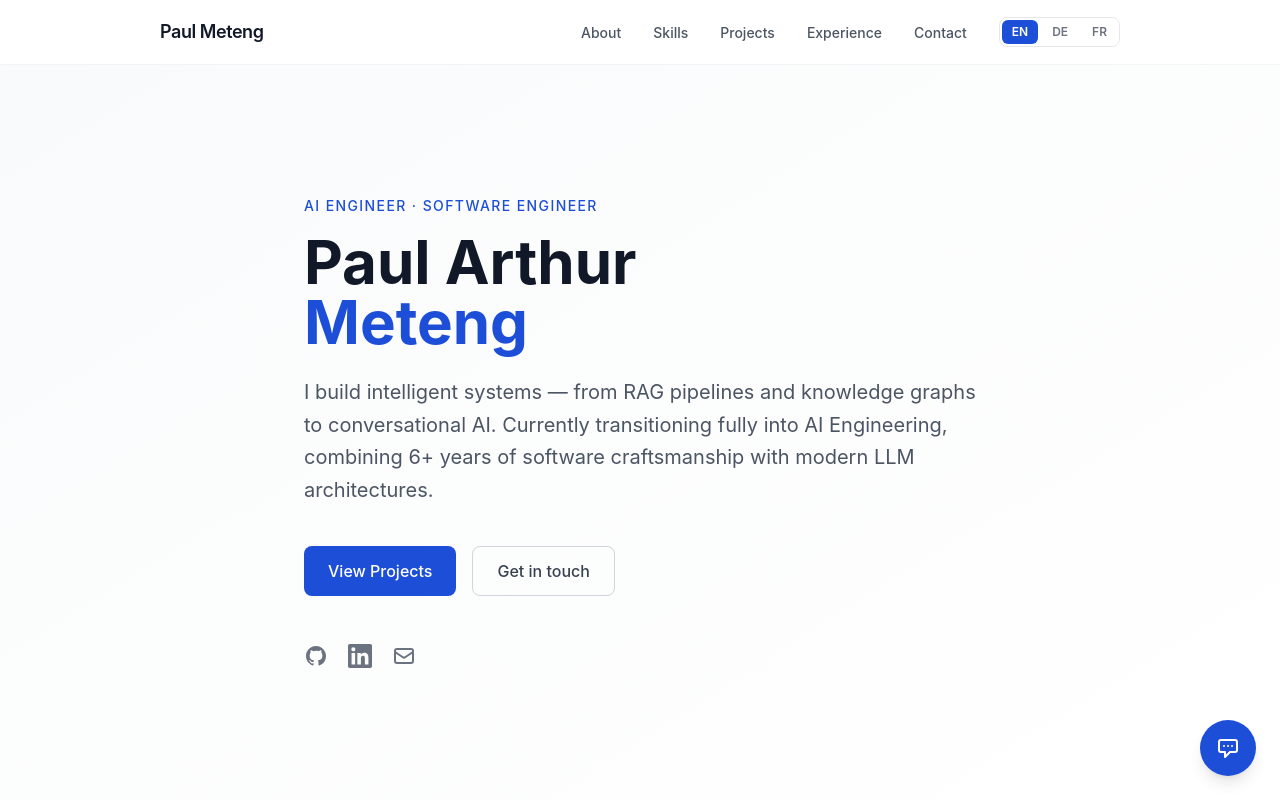
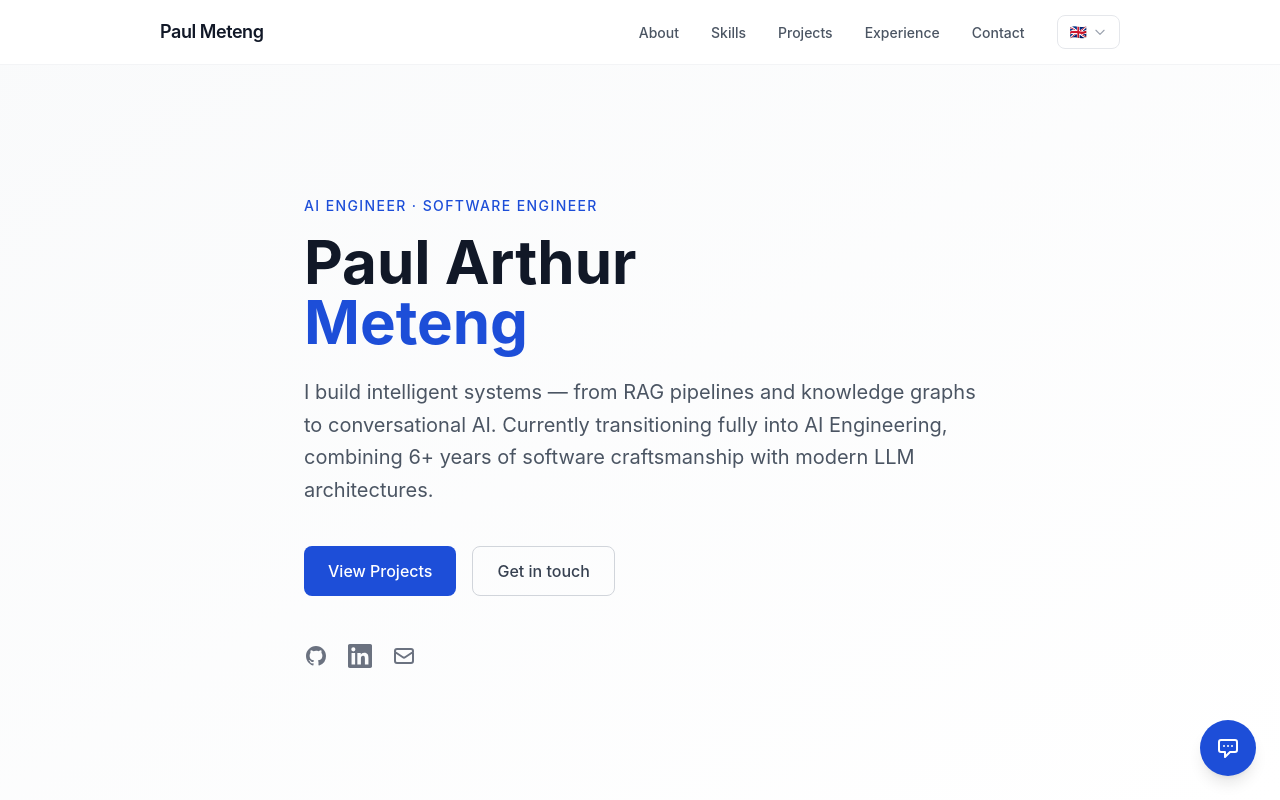
Before and after one commit to Arthuro1/portfolio, a Next.js app: page / in a window 1280 px wide. Shown: the top 800 px of the page. Built offline with nearby package versions, Linux system fonts and the light colour scheme.

Commit message:
Refactor code structure for improved readability and maintainability

```diff
--- a/components/Navbar.tsx
+++ b/components/Navbar.tsx
@@ -1,18 +1,32 @@
 "use client";
 
-import { useState } from "react";
+import { useState, useRef, useEffect } from "react";
 import { useLanguage } from "@/context/LanguageContext";
 import { Lang } from "@/lib/translations";
 
-const LANGS: { code: Lang; label: string }[] = [
-  { code: "en", label: "EN" },
-  { code: "de", label: "DE" },
-  { code: "fr", label: "FR" },
+const LANGS: { code: Lang; flag: string; label: string }[] = [
+  { code: "en", flag: "🇬🇧", label: "English" },
+  { code: "de", flag: "🇩🇪", label: "Deutsch" },
+  { code: "fr", flag: "🇫🇷", label: "Français" },
 ];
 
 export default function Navbar() {
   const [open, setOpen] = useState(false);
+  const [dropdownOpen, setDropdownOpen] = useState(false);
+  const dropdownRef = useRef<HTMLDivElement>(null);
   const { t, lang, setLang } = useLanguage();
+
+  useEffect(() => {
+    function handleClickOutside(e: MouseEvent) {
+      if (dropdownRef.current && !dropdownRef.current.contains(e.target as Node)) {
+        setDropdownOpen(false);
+      }
+    }
+    document.addEventListener("mousedown", handleClickOutside);
+    return () => document.removeEventListener("mousedown", handleClickOutside);
+  }, []);
+
+  const currentLang = LANGS.find((l) => l.code === lang)!;
 
   const links = [
     { label: t.nav.about, href: "#about" },
@@ -40,19 +54,33 @@ export default function Navbar() {
             ))}
           </ul>
 
-          {/* Language switcher */}
-          <div className="flex gap-1 border border-gray-200 rounded-lg p-0.5">
-            {LANGS.map(({ code, label }) => (
+          {/* Language dropdown */}
+          <div className="relative" ref={dropdownRef}>
+            <button
+              onClick={() => setDropdownOpen(!dropdownOpen)}
+              className="flex items-center gap-1.5 px-3 py-1.5 text-sm border border-gray-200 rounded-lg hover:border-gray-300 transition-colors bg-white"
+            >
+              <span>{currentLang.flag}</span>
+              <svg className="w-3.5 h-3.5 text-gray-400" fill="none" viewBox="0 0 24 24" stroke="currentColor">
+                <path strokeLinecap="round" strokeLinejoin="round" strokeWidth={2} d="M19 9l-7 7-7-7" />
+              </svg>
+            </button>
+            {dropdownOpen && (
+              <div className="absolute right-0 mt-1 w-36 bg-white border border-gray-200 rounded-lg shadow-lg overflow-hidden z-50">
+                {LANGS.map(({ code, flag, label }) => (
                   <button
                     key={code}
-                onClick={() => setLang(code)}
-                className={`px-2.5 py-1 text-xs font-semibold rounded-md transition-colors ${
-                  lang === code ? "bg-blue-700 text-white" : "text-gray-500 hover:text-gray-900"
+                    onClick={() => { setLang(code); setDropdownOpen(false); }}
+                    className={`w-full flex items-center gap-2.5 px-3 py-2 text-sm hover:bg-gray-50 transition-colors ${
+                      lang === code ? "text-blue-700 font-medium bg-blue-50" : "text-gray-700"
                     }`}
                   >
-                {label}
+                    <span>{flag}</span>
+                    <span>{label}</span>
                   </button>
                 ))}
+              </div>
+            )}
           </div>
         </div>
 
@@ -86,16 +114,17 @@ export default function Navbar() {
               </li>
             ))}
           </ul>
-          <div className="flex gap-1 border border-gray-200 rounded-lg p-0.5 w-fit mt-4">
-            {LANGS.map(({ code, label }) => (
+          <div className="flex flex-col gap-1 mt-4 border border-gray-200 rounded-lg overflow-hidden w-36">
+            {LANGS.map(({ code, flag, label }) => (
               <button
                 key={code}
-                onClick={() => setLang(code)}
-                className={`px-2.5 py-1 text-xs font-semibold rounded-md transition-colors ${
-                  lang === code ? "bg-blue-700 text-white" : "text-gray-500 hover:text-gray-900"
+                onClick={() => { setLang(code); setOpen(false); }}
+                className={`flex items-center gap-2.5 px-3 py-2 text-sm hover:bg-gray-50 transition-colors ${
+                  lang === code ? "text-blue-700 font-medium bg-blue-50" : "text-gray-700"
                 }`}
               >
-                {label}
+                <span>{flag}</span>
+                <span>{label}</span>
               </button>
             ))}
           </div>
```
Also changed, not shown: 1 other file (tests, documents, lock files or other folders). Lines whose indentation alone changed are shown as unchanged.
